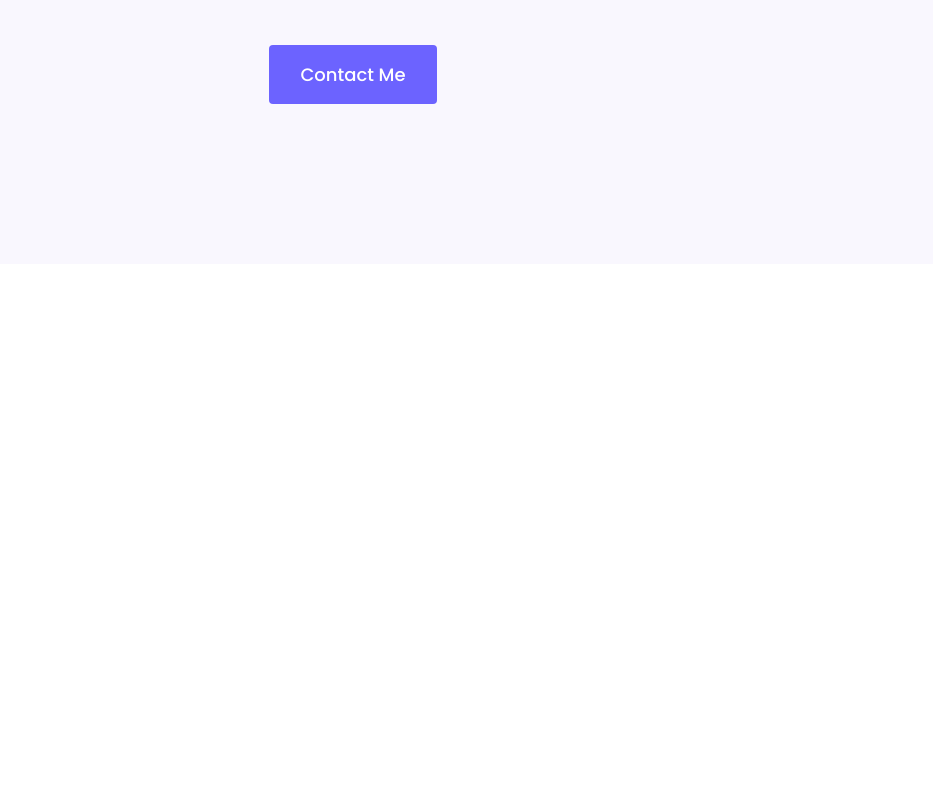
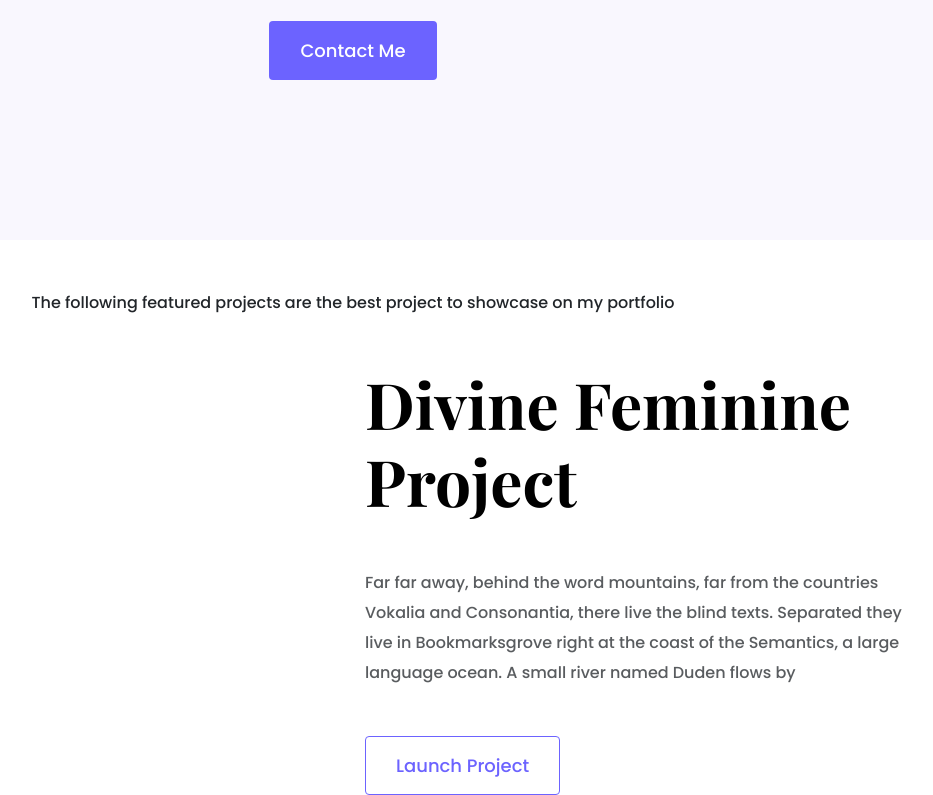
Before and after one commit to PalesaMas/portfolio-project, a plain HTML site: page index.html in a window 1280 px wide. Shown: the part 388-1183 px from the top of the page, without its empty margins (287-1220 px from the left). Before the commit the page ends 800 px from the top, so only its background shows below. Drawn offline with nearby package versions, Linux system fonts and the light colour scheme.

Commit message:
Added grid to html

```diff
--- a/index.html
+++ b/index.html
@@ -41,5 +41,24 @@
       </h2>
       <div><a href="#" class="btn btn-branding">Contact Me</a></div>
     </div>
+    <p class="text-center m-5">
+      The following featured projects are the best project to showcase on my
+      portfolio
+    </p>
+    <div class="container">
+      <div class="row">
+        <div class="col-6"></div>
+        <div class="col-6">
+          <h2 class="mb-5">Divine Feminine Project</h2>
+          <p class="mb-5 text-muted">
+            Far far away, behind the word mountains, far from the countries
+            Vokalia and Consonantia, there live the blind texts. Separated they
+            live in Bookmarksgrove right at the coast of the Semantics, a large
+            language ocean. A small river named Duden flows by
+          </p>
+          <a href="" class="btn btn-branding-outline">Launch Project</a>
+        </div>
+      </div>
+    </div>
   </body>
 </html>
--- a/styles/portfolio.css
+++ b/styles/portfolio.css
@@ -22,8 +22,13 @@ h1 {
   font-size: 96px;
 }
 
+h2 {
+  font-size: 64px;
+}
 p {
   font-weight: normal;
+  font-size: 16px;
+  line-height: 30px;
 }
 
 .hero {
@@ -52,3 +57,11 @@ p {
   line-height: 27px;
   padding: 15px 30px;
 }
+.btn-branding-outline {
+  border-radius: 4px;
+  border: 1px solid var(--branding-color);
+  color: var(--branding-color);
+  font-size: 18px;
+  line-height: 27px;
+  padding: 15px 30px;
+}
```
